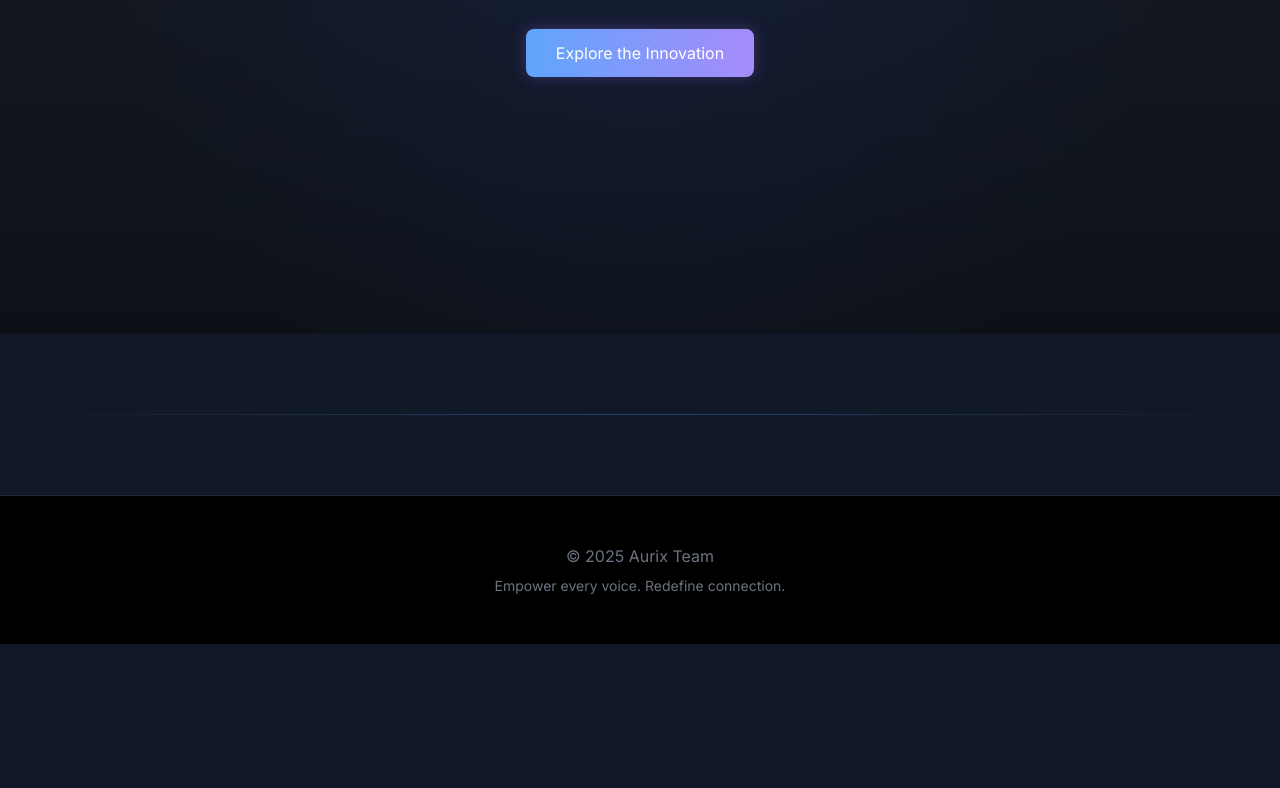
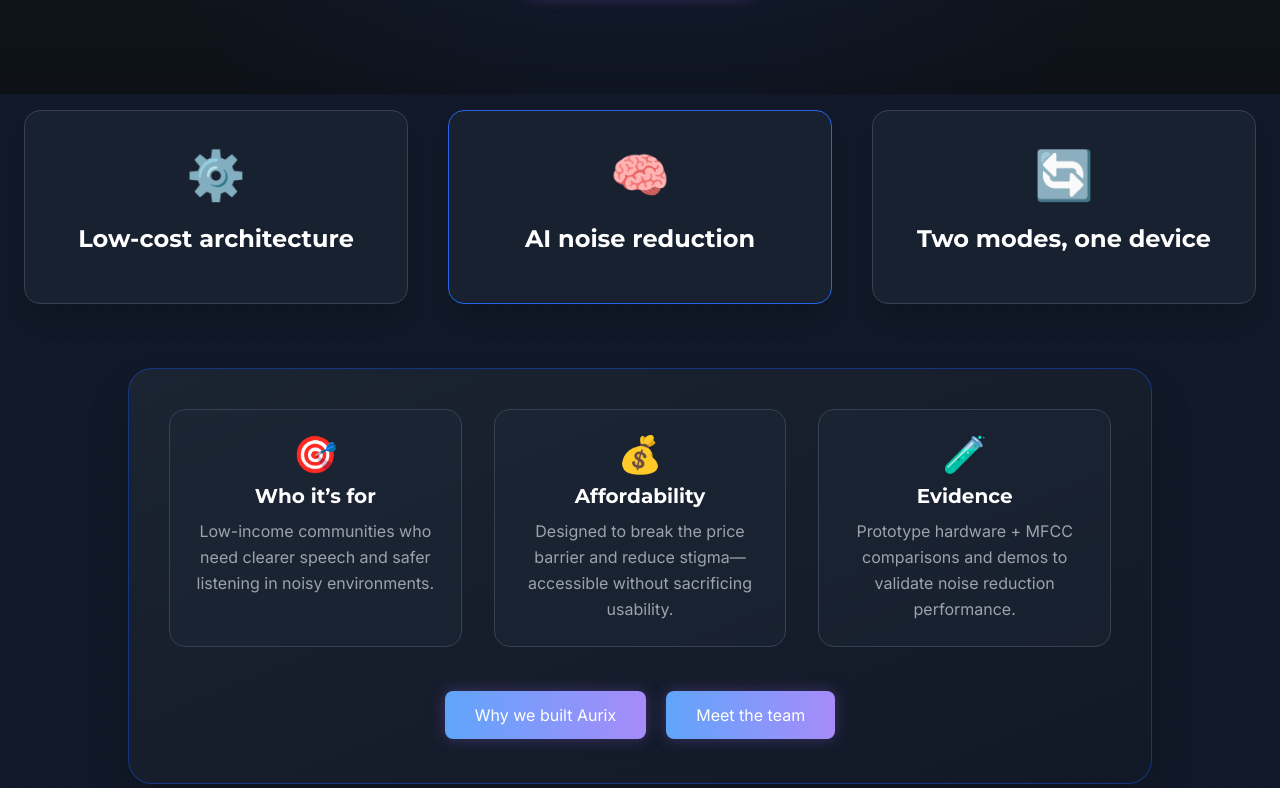
Before and after one commit to ZJerrrrrry/Aurixx, a website built with webpack: page index.html in a window 1280 px wide. Shown: the part 466-1254 px from the top of the page. Before the commit the page ends 1110 px from the top, so only its background shows below. Built offline with nearby package versions, Linux system fonts and the light colour scheme.

Commit message:
change the first page of the webside

```diff
--- a/index.html
+++ b/index.html
@@ -24,7 +24,7 @@
             display: flex;
             align-items: center;
             justify-content: center;
-            min-height: 100vh;
+            min-height: 70vh;
             text-align: center;
         }
         .hero-overlay {
@@ -153,14 +153,74 @@
     <header class="hero-section">
         <div class="hero-overlay"></div>
         <div class="relative z-10 p-8">
-            <h2 class="text-5xl md:text-7xl font-extrabold mb-6 animate-fade-in-up"><span class="gradient-text">Hear</span> the world, starting from the <span class="gradient-text">heart</span></h2>
-            <p class="text-xl md:text-3xl opacity-90 mb-10 animate-fade-in-up delay-200">Breaking cost and stigma—redefining hearing devices for low-income communities</p>
+            <!-- ✅ 保持你的标题不变 -->
+            <h2 class="text-5xl md:text-7xl font-extrabold mb-6 mt-20 animate-fade-in-up">
+                <span class="gradient-text">Hear</span> the world, starting from the <span class="gradient-text">heart</span>
+            </h2>
+            <p class="text-xl md:text-3xl opacity-90 mb-10 animate-fade-in-up delay-200">
+                Breaking cost and stigma—redefining hearing devices for low-income communities
+            </p>
             <a href="model.html" class="btn-glow animate-fade-in-up delay-400">Explore the Innovation</a>
         </div>
     </header>
 
-    <div class="section-divider container mx-auto"></div>
+    <!-- NEW: Quick value props (cards) -->
+    <section class="py-20 relative overflow-hidden">
+        <div class="bg-pattern-dots"></div>
+        <div class="container mx-auto px-6 relative z-10">
+            <div class="grid md:grid-cols-3 gap-10 text-center -mt-16">
+                <div class="bg-gray-800/60 p-10 rounded-2xl shadow-xl card-glow animate-fade-in-up delay-100 border border-gray-700">
+                    <div class="text-blue-400 text-5xl mb-6">⚙️</div>
+                    <h3 class="text-2xl font-bold mb-2">Low-cost architecture</h3>
+                    <!-- ✅ 已按要求删除小内容 -->
+                </div>
 
+                <div class="bg-gray-800/60 p-10 rounded-2xl shadow-xl card-glow animate-fade-in-up delay-200 border border-blue-600">
+                    <div class="text-blue-400 text-5xl mb-6">🧠</div>
+                    <h3 class="text-2xl font-bold mb-2">AI noise reduction</h3>
+                    <!-- ✅ 已按要求删除小内容 -->
+                </div>
+
+                <div class="bg-gray-800/60 p-10 rounded-2xl shadow-xl card-glow animate-fade-in-up delay-300 border border-gray-700">
+                    <div class="text-blue-400 text-5xl mb-6">🔄</div>
+                    <h3 class="text-2xl font-bold mb-2">Two modes, one device</h3>
+                    <!-- ✅ 已按要求删除小内容 -->
+                </div>
+            </div>
+
+            <div class="mt-16 max-w-5xl mx-auto bg-gradient-to-br from-gray-800/70 to-gray-900/70 rounded-3xl overflow-hidden shadow-2xl p-10 border border-blue-700/50 animate-fade-in-up delay-400">
+                <div class="grid md:grid-cols-3 gap-8 text-center">
+                    <div class="bg-gray-800/50 p-6 rounded-2xl border border-gray-700">
+                        <div class="text-blue-400 text-4xl mb-2">🎯</div>
+                        <h4 class="text-xl font-bold mb-2">Who it’s for</h4>
+                        <!-- ✅ 改成低收入人群 -->
+                        <p class="text-gray-400 leading-relaxed">
+                            Low-income communities who need clearer speech and safer listening in noisy environments.
+                        </p>
+                    </div>
+                    <div class="bg-gray-800/50 p-6 rounded-2xl border border-gray-700">
+                        <div class="text-blue-400 text-4xl mb-2">💰</div>
+                        <h4 class="text-xl font-bold mb-2">Affordability</h4>
+                        <p class="text-gray-400 leading-relaxed">
+                            Designed to break the price barrier and reduce stigma—accessible without sacrificing usability.
+                        </p>
+                    </div>
+                    <div class="bg-gray-800/50 p-6 rounded-2xl border border-gray-700">
+                        <div class="text-blue-400 text-4xl mb-2">🧪</div>
+                        <h4 class="text-xl font-bold mb-2">Evidence</h4>
+                        <p class="text-gray-400 leading-relaxed">
+                            Prototype hardware + MFCC comparisons and demos to validate noise reduction performance.
+                        </p>
+                    </div>
+                </div>
+
+                <div class="mt-10 flex flex-col sm:flex-row items-center justify-center gap-4">
+                    <a href="story.html" class="btn-glow">Why we built Aurix</a>
+                    <a href="about.html" class="btn-glow">Meet the team</a>
+                </div>
+            </div>
+        </div>
+    </section>
 
     <footer class="bg-black text-gray-500 py-12 text-center border-t border-gray-800">
         <p>&copy; 2025 Aurix Team</p>
@@ -168,7 +228,6 @@
     </footer>
 
     <script>
-
         // Intersection Observer for fade-in-up animations
         const observerOptions = {
             root: null,
```
